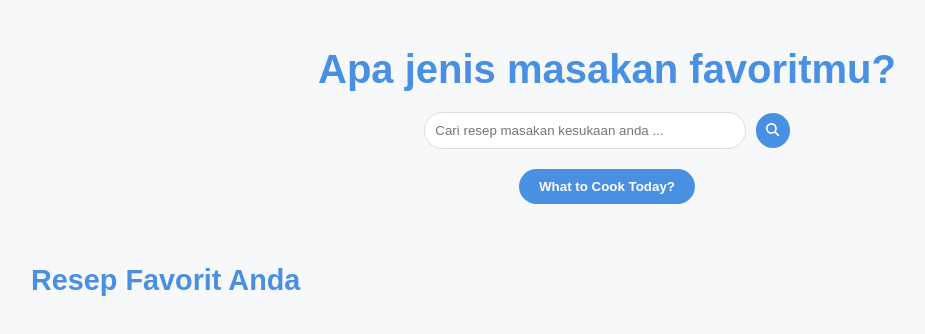
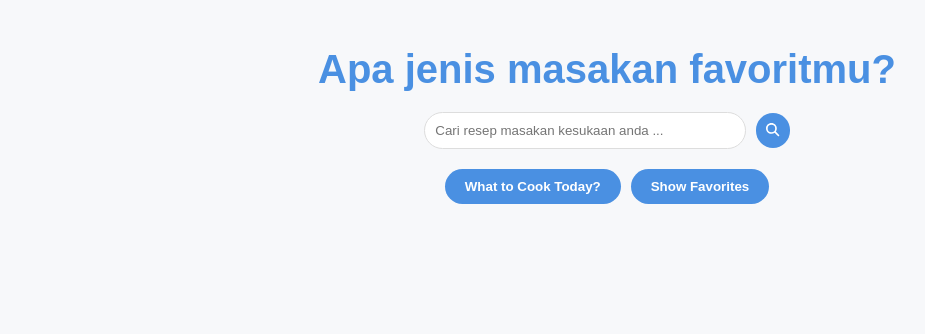
Before and after one commit to nabilahks/Search-Recipe-App, a React (Create React App) app: page / in a window 1280 px wide. Shown: the top 334 px of the page, without its empty margins (33-958 px from the left). Built offline with nearby package versions, Linux system fonts and the light colour scheme.

Commit message:
fix favorit pagination

```diff
--- a/src/App.js
+++ b/src/App.js
@@ -1,4 +1,4 @@
-import React, { useState } from 'react';
+import React, { useEffect, useState } from 'react';
 import axios from 'axios';
 import SearchBar from './components/SearchBar';
 import RecipeCard from './components/RecipeCard';
@@ -8,8 +8,11 @@ import FavoriteList from './components/FavoriteList';
 const App = () => {
   const [recipes, setRecipes] = useState([]);
   const [randomRecipe, setRandomRecipe] = useState(null);
-  const [showRandomRecipe, setShowRandomRecipe] = useState(false); // State untuk menampilkan komponen
+  const [showRandomRecipe, setShowRandomRecipe] = useState(false);
+  const [showFavorites, setShowFavorites] = useState(false);
+  const [favorites, setFavorites] = useState([]); // State untuk menyimpan favorit
 
+  // Fungsi untuk mencari resep
   const searchRecipes = async (query) => {
     const API_ID = process.env.REACT_APP_EDAMAM_API_ID;
     const API_KEY = process.env.REACT_APP_EDAMAM_API_KEY;
@@ -24,6 +27,7 @@ const App = () => {
     }
   };
 
+  // Fungsi untuk mengambil resep acak
   const fetchRandomRecipe = async () => {
     const API_ID = process.env.REACT_APP_EDAMAM_API_ID;
     const API_KEY = process.env.REACT_APP_EDAMAM_API_KEY;
@@ -37,11 +41,35 @@ const App = () => {
 
       const randomIndex = Math.floor(Math.random() * response.data.hits.length);
       setRandomRecipe(response.data.hits[randomIndex].recipe);
-      setShowRandomRecipe(true); // Tampilkan komponen random recipe
+      setShowRandomRecipe(true);
     } catch (error) {
       console.error('Error fetching random recipe:', error);
     }
   };
+
+  // Fungsi untuk menambahkan ke daftar favorit
+  const addToFavorites = (recipe) => {
+    const existingFavorites = JSON.parse(localStorage.getItem('favorites')) || [];
+    const isAlreadyFavorite = existingFavorites.some(
+      (fav) => fav.label === recipe.label // Cek jika resep sudah ada di favorit
+    );
+
+    if (!isAlreadyFavorite) {
+      const updatedFavorites = [...existingFavorites, recipe];
+      setFavorites(updatedFavorites); // Update state
+      localStorage.setItem('favorites', JSON.stringify(updatedFavorites)); // Simpan ke localStorage
+      alert(`${recipe.label} berhasil ditambahkan ke favorit!`);
+    } else {
+      alert(`${recipe.label} sudah ada di daftar favorit!`);
+    }
+  };
+
+  useEffect(() => {
+    const storedFavorites = JSON.parse(localStorage.getItem('favorites'));
+    if (storedFavorites) {
+      setFavorites(storedFavorites); // Ambil data favorit dari localStorage
+    }
+  }, []);
 
   return (
     <div className="container" style={{ padding: '20px', minHeight: '100vh' }}>
@@ -62,15 +90,31 @@ const App = () => {
             fontWeight: 'bold',
             cursor: 'pointer',
             transition: 'background-color 0.3s ease',
+            marginRight: "10px"
           }}
         >
           What to Cook Today?
+        </button>
+        <button
+          onClick={() => setShowFavorites(!showFavorites)}
+          style={{
+            padding: '10px 20px',
+            borderRadius: '25px',
+            border: 'none',
+            backgroundColor: showFavorites ? '#d9534f' : '#4a90e2',
+            color: 'white',
+            fontWeight: 'bold',
+            cursor: 'pointer',
+            transition: 'background-color 0.3s ease',
+          }}
+        >
+          {showFavorites ? 'Hide Favorites' : 'Show Favorites'}
         </button>
       </div>
       {showRandomRecipe && randomRecipe && (
         <RandomRecipe
           recipe={randomRecipe}
-          onClose={() => setShowRandomRecipe(false)} // Tutup komponen
+          onClose={() => setShowRandomRecipe(false)}
         />
       )}
       <div className="recipe-list" style={{ display: 'flex', flexWrap: 'wrap', justifyContent: 'center', marginTop: '20px' }}>
@@ -78,11 +122,11 @@ const App = () => {
           <RecipeCard
             key={index}
             recipe={recipe.recipe}
-            addToFavorites={() => {}}
+            addToFavorites={() => addToFavorites(recipe.recipe)} // Panggil fungsi saat tombol diklik
           />
         ))}
       </div>
-      <FavoriteList />
+      {showFavorites && <FavoriteList favorites={favorites} />} {/* Kirim daftar favorit */}
     </div>
   );
 };
--- a/src/components/FavoriteList.js
+++ b/src/components/FavoriteList.js
@@ -2,6 +2,8 @@ import React, { useEffect, useState } from 'react';
 
 const FavoriteList = () => {
   const [favorites, setFavorites] = useState([]);
+  const [currentPage, setCurrentPage] = useState(1);
+  const itemsPerPage = 3; // Jumlah item per halaman
 
   useEffect(() => {
     const storedFavorites = JSON.parse(localStorage.getItem('favorites'));
@@ -10,13 +12,32 @@ const FavoriteList = () => {
     }
   }, []);
 
+  const totalPages = Math.ceil(favorites.length / itemsPerPage);
+
+  // Data untuk halaman saat ini
+  const currentItems = favorites.slice(
+    (currentPage - 1) * itemsPerPage,
+    currentPage * itemsPerPage
+  );
+
+  if (favorites.length === 0) {
+    return (
+      <div style={{ textAlign: 'center', marginTop: '20px', color: '#666' }}>
+        <p>Anda belum memiliki resep favorit.</p>
+      </div>
+    );
+  }
+
   return (
-    <div style={{ marginTop: '40px' }}>
-      <h2 style={{ color: '#4a90e2', fontSize: '1.8rem', marginBottom: '20px' }}>
+    <div style={{ marginTop: '40px', padding: '20px' }}>
+      <h2 style={{ color: '#4a90e2', fontSize: '1.8rem', textAlign: 'center', marginBottom: '20px' }}>
         Resep Favorit Anda
       </h2>
-      <div className="favorite-list" style={{ display: 'flex', flexWrap: 'wrap', justifyContent: 'center' }}>
-        {favorites.map((recipe, index) => (
+      <div
+        className="favorite-list"
+        style={{ display: 'flex', flexWrap: 'wrap', justifyContent: 'center' }}
+      >
+        {currentItems.map((recipe, index) => (
           <div
             key={index}
             style={{
@@ -38,9 +59,7 @@ const FavoriteList = () => {
             />
             <div style={{ padding: '15px' }}>
               <h3 style={{ fontSize: '1.2rem', margin: '10px 0' }}>{recipe.label}</h3>
-              <p style={{ color: '#666', fontSize: '0.9rem' }}>
-                {recipe.ingredientLines.join(', ')}
-              </p>
+              <p style={{ color: '#666', fontSize: '0.9rem' }}>{recipe.ingredientLines.join(', ')}</p>
               <a
                 href={recipe.url}
                 target="_blank"
@@ -60,6 +79,28 @@ const FavoriteList = () => {
           </div>
         ))}
       </div>
+
+      {/* Pagination Controls */}
+      <div style={{ textAlign: 'center', marginTop: '20px' }}>
+        {Array.from({ length: totalPages }, (_, index) => (
+          <button
+            key={index}
+            onClick={() => setCurrentPage(index + 1)}
+            style={{
+              padding: '10px 15px',
+              margin: '5px',
+              borderRadius: '5px',
+              border: '1px solid #4a90e2',
+              backgroundColor: currentPage === index + 1 ? '#4a90e2' : 'white',
+              color: currentPage === index + 1 ? 'white' : '#4a90e2',
+              cursor: 'pointer',
+              fontWeight: 'bold',
+            }}
+          >
+            {index + 1}
+          </button>
+        ))}
+      </div>
     </div>
   );
 };
```
